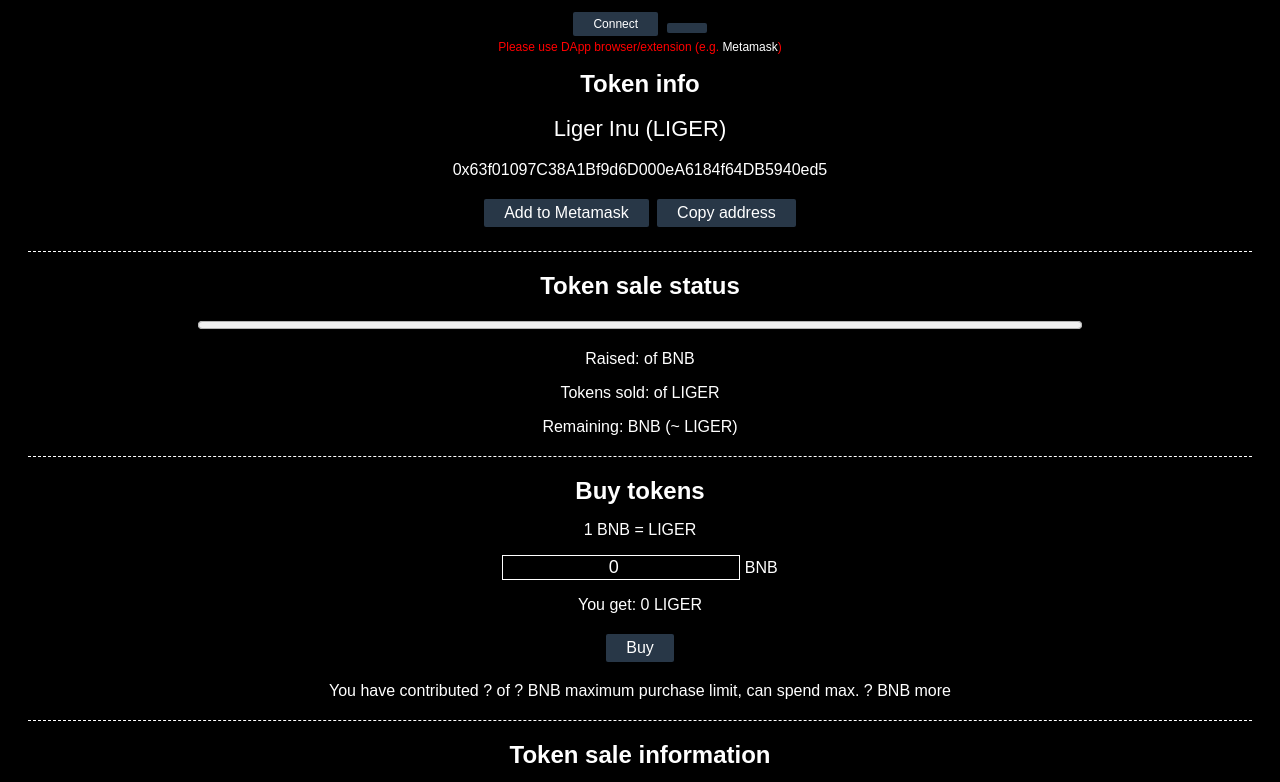
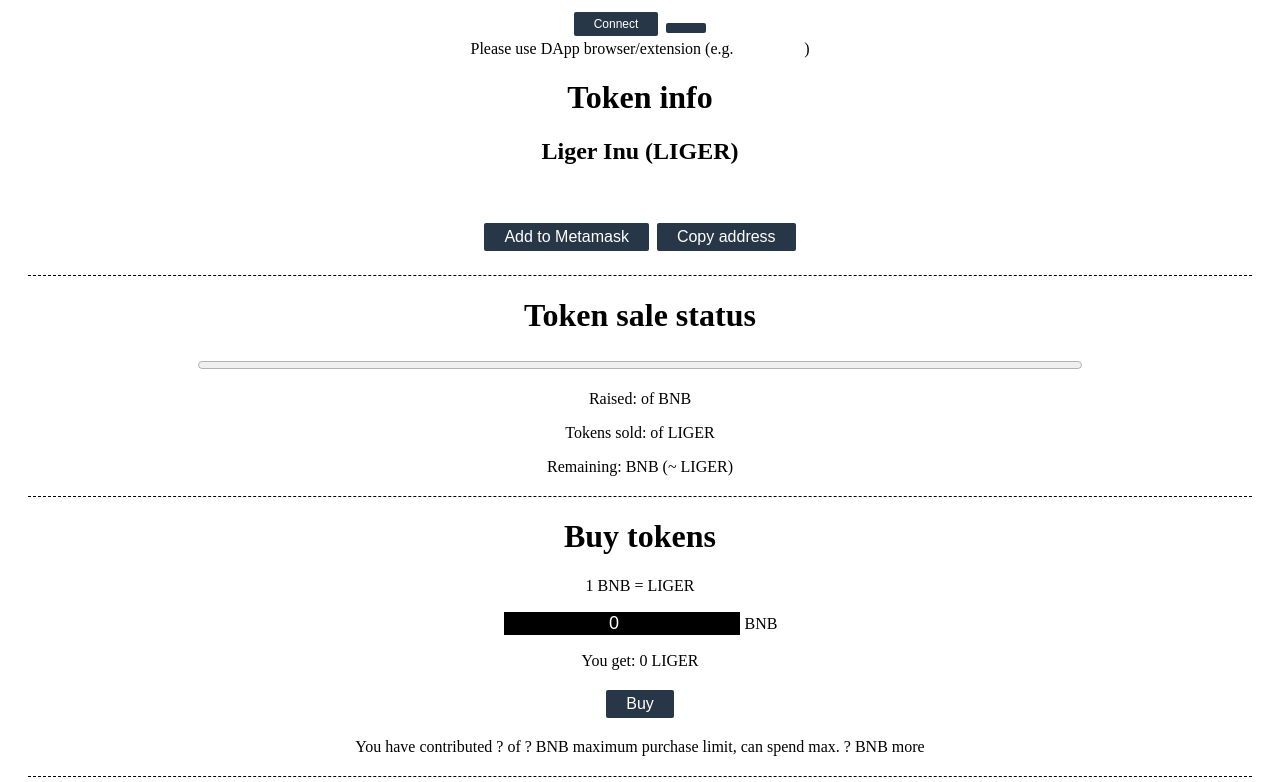
Before and after one commit to krish-chai/defi-dashboard, a plain HTML site: page index.html in a window 1280 px wide. Shown: the top 782 px of the page. Drawn offline with nearby package versions, Linux system fonts and the light colour scheme.

Commit message:
2nd commit

```diff
--- a/index.html
+++ b/index.html
@@ -17,13 +17,7 @@
 
     <style>
 
-        body {font-family: Arial, "Helvetica Neue", Helvetica, sans-serif; color: #FFFFFF; background-color: #000000; font-size: 16px; font-weight: 400;}
 
-        h1 { font-size: 24px; font-weight: 700;}
-        h2 { font-size: 22px; font-weight: 500;}
-
-        .small {
-            font-size: 12px;
         }
 
         .err {
```
